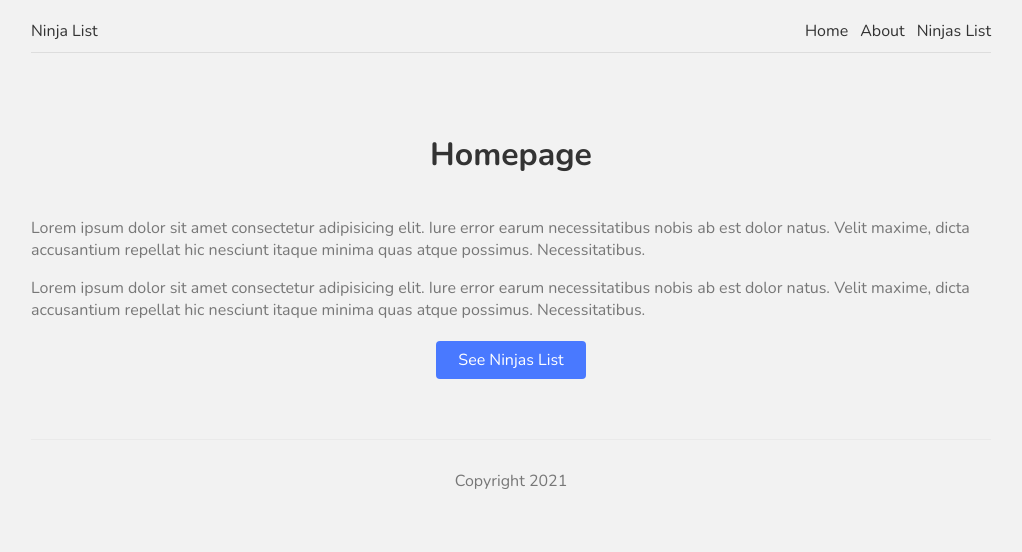
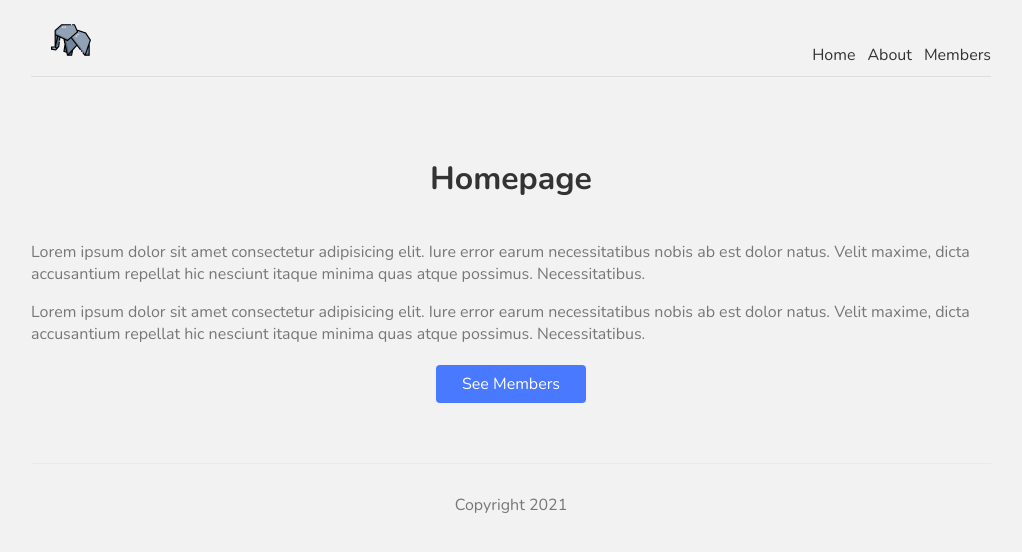
Before and after one commit to galoelmer/nexjs-practic3, a Next.js app: page / in a window 1280 px wide. Shown: the top 552 px of the page, without its empty margins (129-1151 px from the left). Built offline with nearby package versions, Linux system fonts and the light colour scheme.

Commit message:
Add logo image and metadata to pages

```diff
--- a/components/Navbar.js
+++ b/components/Navbar.js
@@ -1,18 +1,21 @@
 import Link from "next/link";
+import Image from 'next/image';
 
 const Navbar = () => {
   return (
     <div>
       <nav>
-        <div className="logo">Ninja List</div>
+        <div className="logo">
+          <Image src="/elephant.svg" width={80} height={40} alt="Logo" />
+        </div>
         <Link href="/">
           <a>Home</a>
         </Link>
         <Link href="/about">
           <a>About</a>
         </Link>
-        <Link href="/ninjas">
-          <a>Ninjas List</a>
+        <Link href="/members">
+          <a>Members</a>
         </Link>
       </nav>
     </div>
--- a/pages/index.js
+++ b/pages/index.js
@@ -1,8 +1,14 @@
+import Head from 'next/head';
 import Link from 'next/link'
 import styles from '../styles/Home.module.css'
 
 export default function Home() {
   return (
+    <>
+      <Head>
+        <title>Elephant Origami | Home</title>
+        <meta name="keywords" content="Elephant Origami" />
+      </Head>
       <div>
         <h1 className={styles.title}>Homepage</h1>
         <p className={styles.text}>
@@ -18,8 +24,9 @@ export default function Home() {
           Necessitatibus.
         </p>
         <Link href="/ninjas">
-        <a className={styles.btn}>See Ninjas List</a>
+          <a className={styles.btn}>See Members</a>
         </Link>
       </div>
+    </>
   );
 }
```
Also changed, not shown: pages/about.js (+22 -4 lines), pages/members/index.js (added, +17 -0 lines), pages/ninjas/index.js (deleted, +0 -9 lines), public/elephant.svg (added), public/vercel.svg (deleted). Lines whose indentation alone changed are shown as unchanged.
